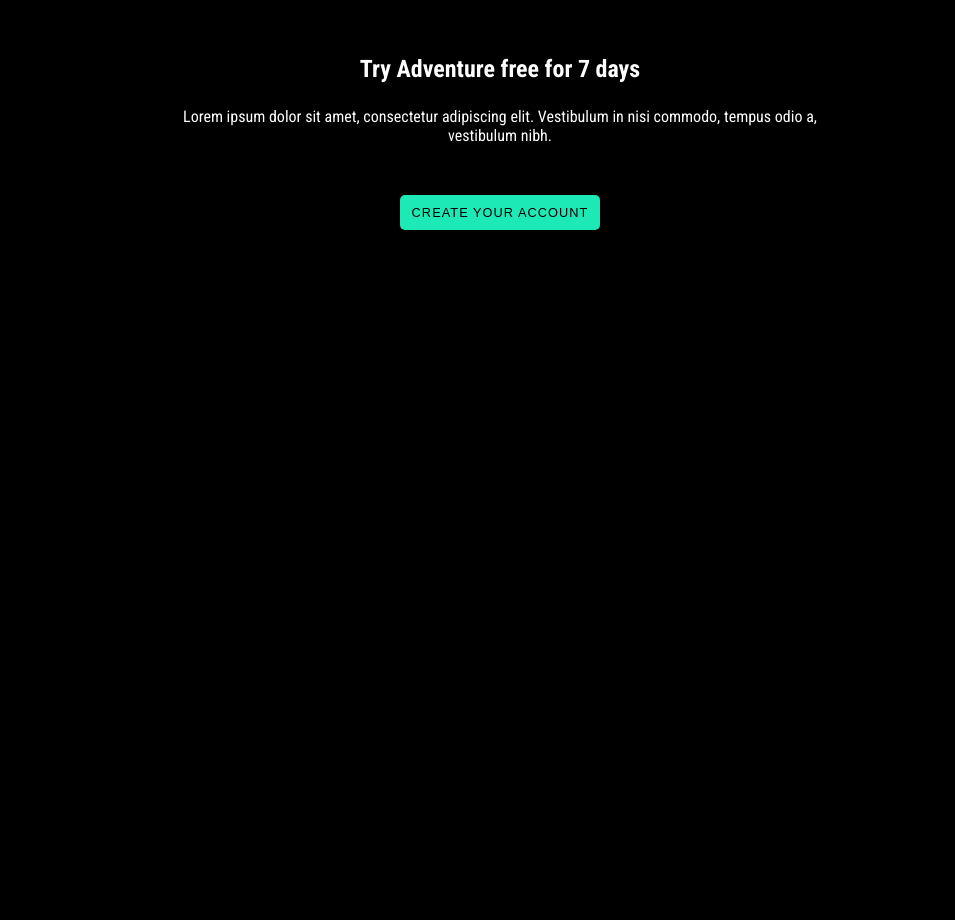
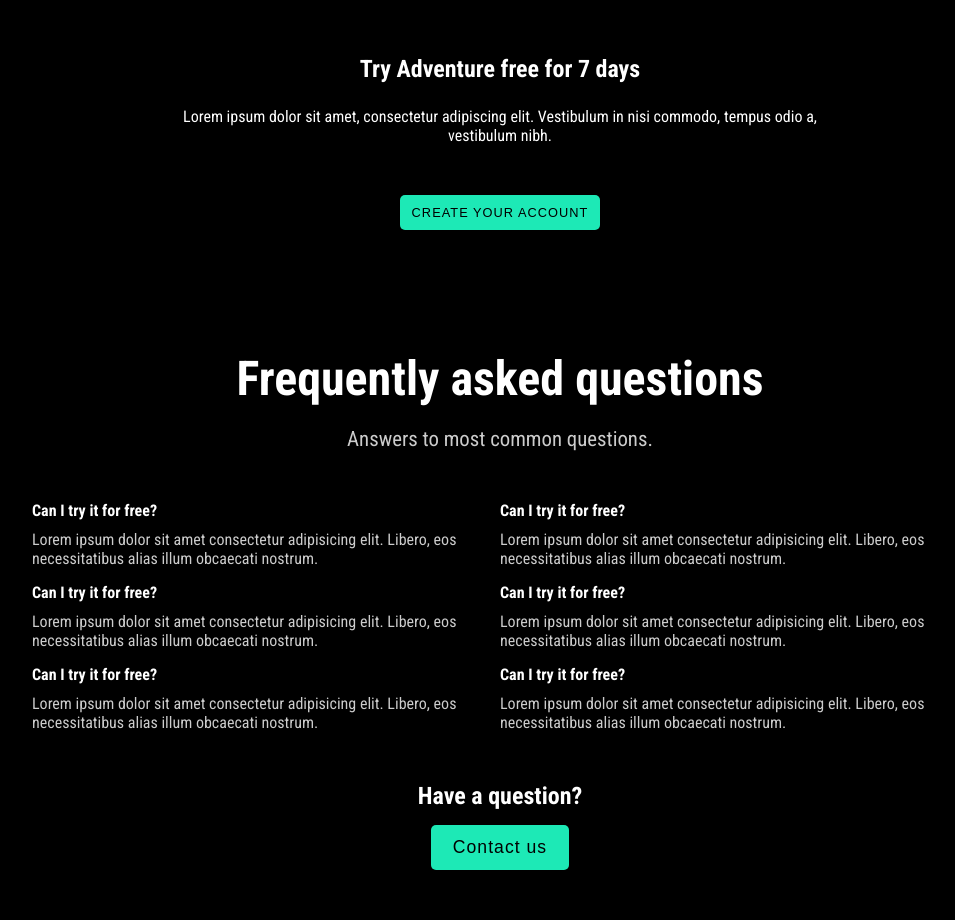
Before and after one commit to ibrahemnaser/Adventure, a plain HTML site: page index.html in a window 1280 px wide. Shown: the part 2681-3601 px from the top of the page, without its empty margins (140-1095 px from the left). Before the commit the page ends 2981 px from the top, so only its background shows below. Drawn offline with Linux system fonts and the light colour scheme.

Commit message:
add faq section

```diff
--- /dev/null
+++ b/css/components/faq.css
@@ -0,0 +1,31 @@
+.faq {
+  padding: 50px 0;
+}
+.faq .questions {
+  display: grid;
+  grid-template-columns: repeat(auto-fill, minmax(400px, 1fr));
+  row-gap: 15px;
+}
+@media (max-width: 768px) {
+  .faq .questions {
+    grid-template-columns: repeat(auto-fill, minmax(322px, 1fr));
+  }
+}
+.faq .questions h4 {
+  margin-bottom: 10px;
+}
+.faq .questions p {
+  opacity: 0.8;
+}
+.faq .faq-footer {
+  margin-top: 50px;
+  text-align: center;
+}
+.faq .faq-footer h3 {
+  margin-bottom: 15px;
+  font-weight: bold;
+  font-size: 1.5rem;
+}
+.faq .faq-footer button {
+  font-size: 1.1rem;
+}
--- a/css/style.css
+++ b/css/style.css
@@ -11,5 +11,6 @@
 @import url("components/header.css");
 @import url("components/offer.css");
 @import url("components/plans.css");
+@import url("components/faq.css");
 @import url("components/color-swithcer.css");
 @import url("components/theme-mode.css");
--- a/index.html
+++ b/index.html
@@ -211,6 +211,67 @@
 
     <!-- == End Plans -->
 
+    <!-- == Start FAQ == -->
+
+    <section class="faq">
+      <div class="container">
+        <div class="sec-head">
+          <h2>Frequently asked questions</h2>
+          <p>Answers to most common questions.</p>
+        </div>
+        <div class="questions">
+          <div class="single-question">
+            <h4>Can I try it for free?</h4>
+            <p>
+              Lorem ipsum dolor sit amet consectetur adipisicing elit. Libero,
+              eos necessitatibus alias illum obcaecati nostrum.
+            </p>
+          </div>
+          <div class="single-question">
+            <h4>Can I try it for free?</h4>
+            <p>
+              Lorem ipsum dolor sit amet consectetur adipisicing elit. Libero,
+              eos necessitatibus alias illum obcaecati nostrum.
+            </p>
+          </div>
+          <div class="single-question">
+            <h4>Can I try it for free?</h4>
+            <p>
+              Lorem ipsum dolor sit amet consectetur adipisicing elit. Libero,
+              eos necessitatibus alias illum obcaecati nostrum.
+            </p>
+          </div>
+          <div class="single-question">
+            <h4>Can I try it for free?</h4>
+            <p>
+              Lorem ipsum dolor sit amet consectetur adipisicing elit. Libero,
+              eos necessitatibus alias illum obcaecati nostrum.
+            </p>
+          </div>
+          <div class="single-question">
+            <h4>Can I try it for free?</h4>
+            <p>
+              Lorem ipsum dolor sit amet consectetur adipisicing elit. Libero,
+              eos necessitatibus alias illum obcaecati nostrum.
+            </p>
+          </div>
+          <div class="single-question">
+            <h4>Can I try it for free?</h4>
+            <p>
+              Lorem ipsum dolor sit amet consectetur adipisicing elit. Libero,
+              eos necessitatibus alias illum obcaecati nostrum.
+            </p>
+          </div>
+        </div>
+        <div class="faq-footer">
+          <h3>Have a question?</h3>
+          <button class="main-btn">Contact us</button>
+        </div>
+      </div>
+    </section>
+
+    <!-- == End FAQ == -->
+
     <!-- == Start Color Switcher == -->
     <section class="color-switcher">
       <div class="colors-sec">
```
